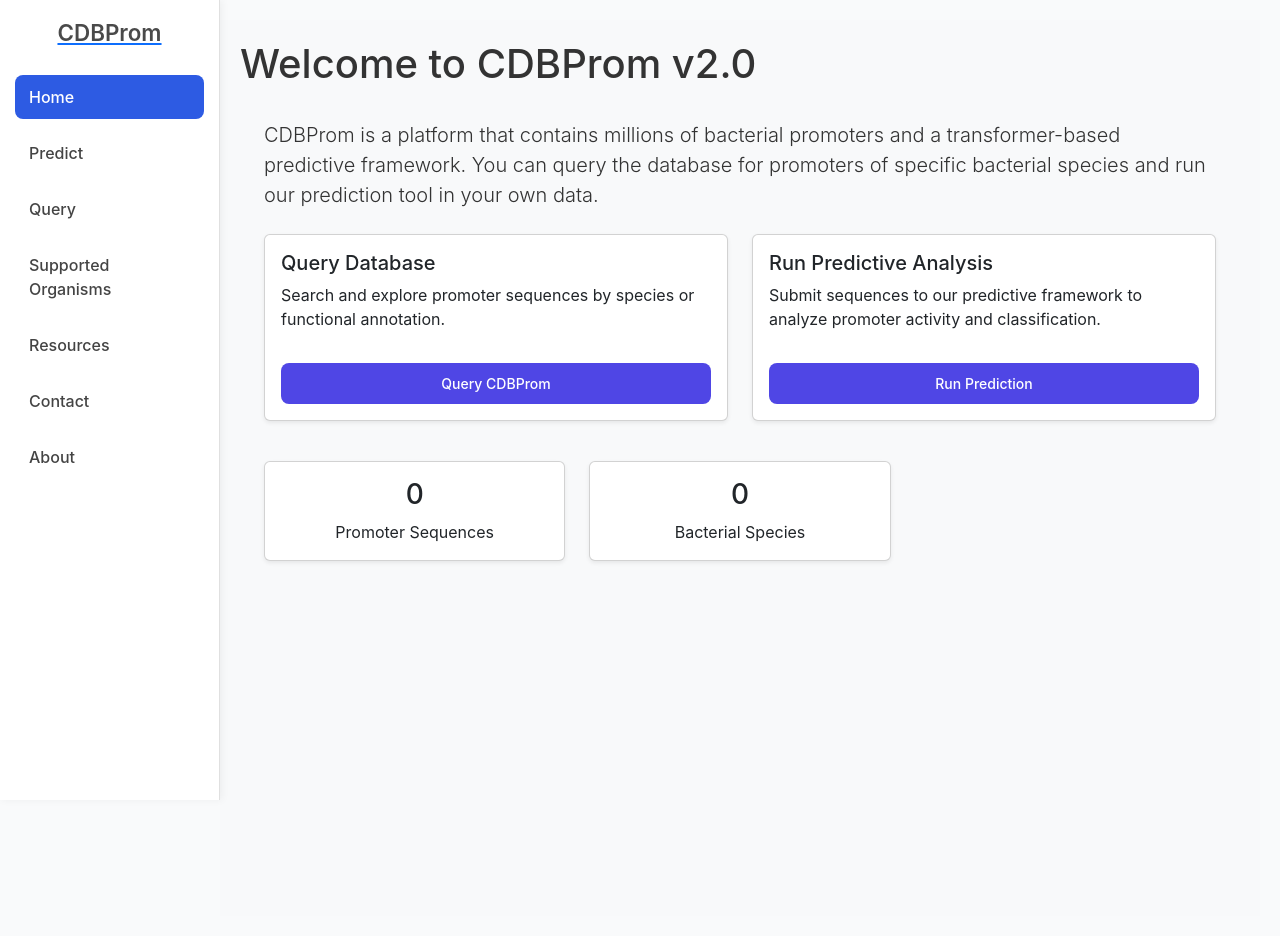
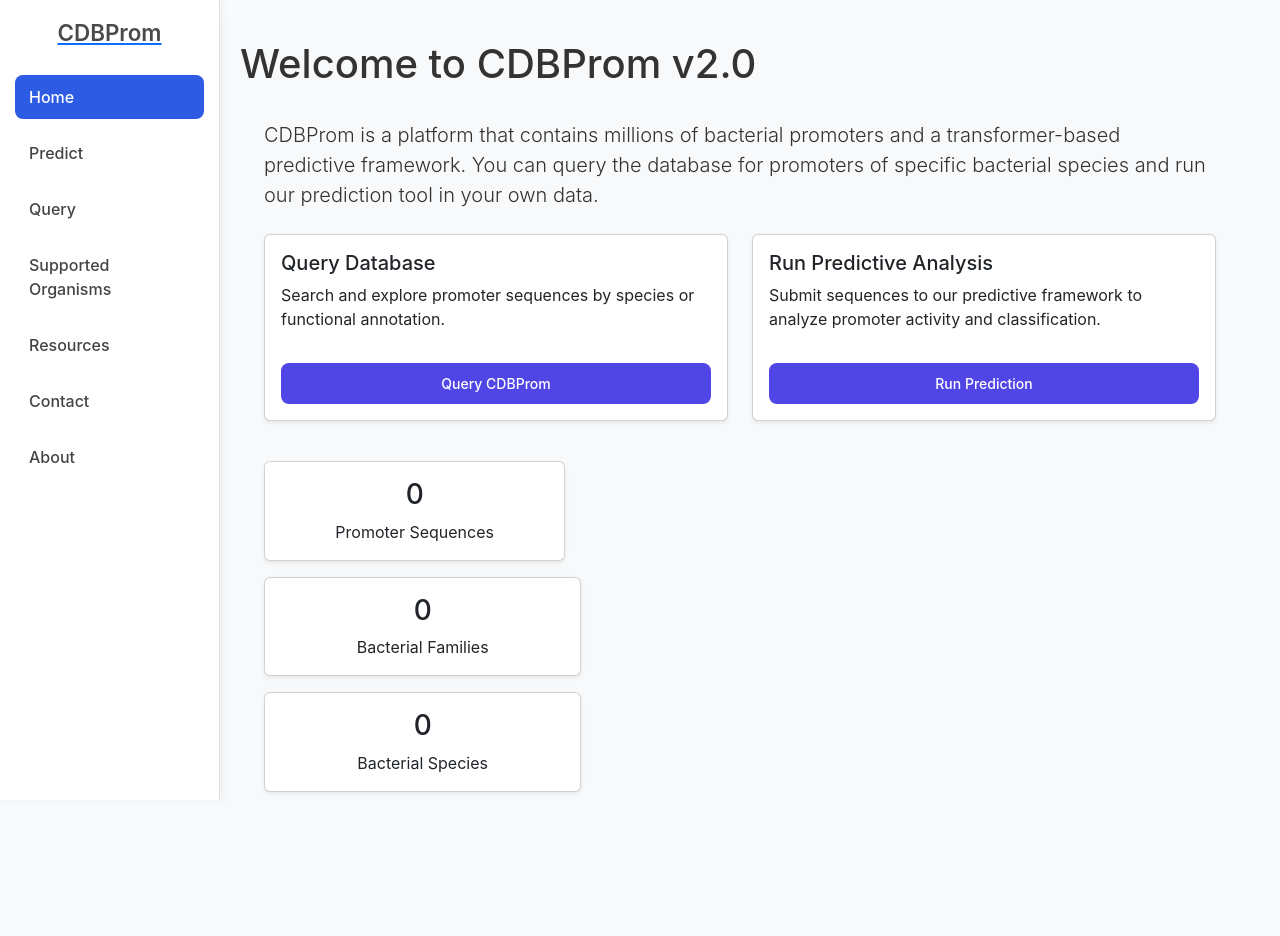
Before and after one commit to gustavsganzerla/cdbprom_v2, a Django app: page /home/ in a window 1280 px wide. Run offline with Django 5.2, Linux system fonts and the light colour scheme; data that the repository does not hold is empty; some libraries are stand-ins or nearby versions.

Commit message:
added number of families in home

```diff
--- a/frontend/core/templates/core/home.html
+++ b/frontend/core/templates/core/home.html
@@ -54,6 +54,16 @@
             </div>
         </div>
 
+
+        </div>
+        <div class="col-md-4 mb-3">
+            <div class="card text-center shadow-sm">
+                <div class="card-body">
+                    <h3 class="card-title">{{taxonomy}}</h3>
+                    <p class="card-text">Bacterial Families</p>
+                </div>
+            </div>
+        </div>
         <!-- Total Species -->
         <div class="col-md-4 mb-3">
             <div class="card text-center shadow-sm">
@@ -62,7 +72,6 @@
                     <p class="card-text">Bacterial Species</p>
                 </div>
             </div>
-        </div>
 
 
 
--- a/frontend/core/views.py
+++ b/frontend/core/views.py
@@ -3,7 +3,7 @@ from . forms import QueryForm, InputForm
 from rest_framework.pagination import PageNumberPagination
 from rest_framework.response import Response
 from rest_framework.views import APIView
-from .models import PromoterModel
+from .models import PromoterModel, Organism
 from .serializers import PromoterModelSerializer
 from django.db.models import Q, Count
 from django.http import JsonResponse, HttpResponse
@@ -22,9 +22,12 @@ def home(request):
     all_data = PromoterModel.objects.values('organism_name')
     unique_organisms = len({d['organism_name'] for d in all_data})
     n_promoters = len(all_data)
+    taxonomy = Organism.objects.values('kingdom')
+    unique_families = len({d['kingdom'] for d in taxonomy})
 
     return render(request, 'core/home.html', {'unique_organisms':unique_organisms,
-                                              'n_promoters':n_promoters})
+                                              'n_promoters':n_promoters,
+                                              'taxonomy':unique_families})
 
 
 def query(request):
```
